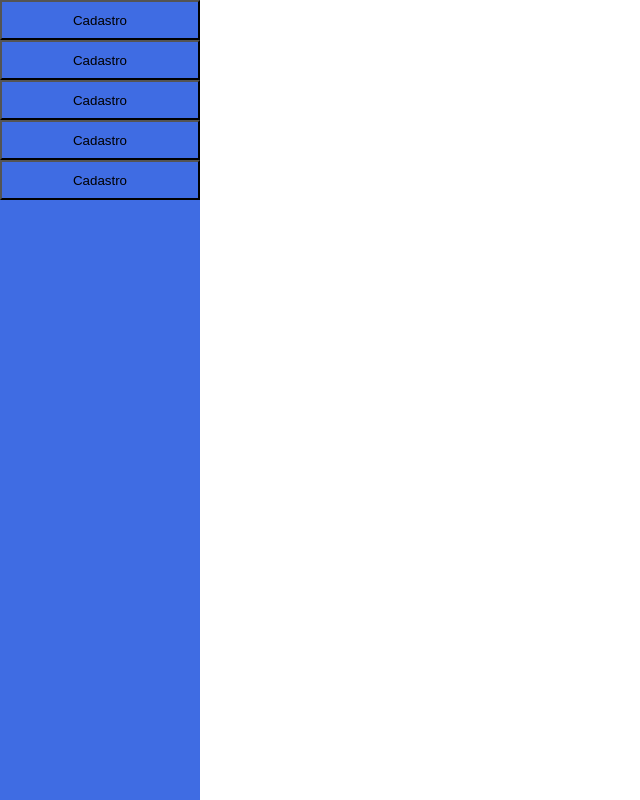
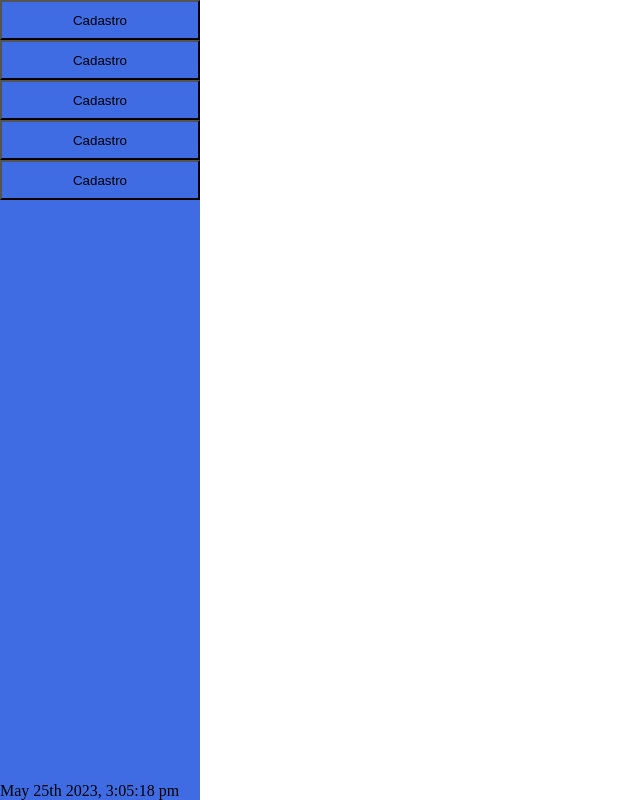
Before and after one commit to rodrigobeckmann/livestock-manager, a website built with Vite: page index.html in a window 1280 px wide. Shown: the whole page, without its empty margins (0-640 px from the left). Built offline with nearby package versions, Linux system fonts and the light colour scheme.

Commit message:
implementando relogio e data

```diff
--- a/index.html
+++ b/index.html
@@ -18,6 +18,9 @@
                 <li><button>Cadastro</button></li>
                 <li><button>Cadastro</button></li>
             </ul>
+            <section id="time">
+               <p id="actual-time"></p>
+            </section>
         </nav>
     </main>
     <script src="src/main.js" type="module"></script>
--- a/package.json
+++ b/package.json
@@ -13,6 +13,7 @@
   "license": "ISC",
   "dependencies": {
     "@trybe/eslint-config-frontend": "^1.11.2",
+    "moment": "^2.29.4",
     "vite": "^4.3.8"
   }
 }
--- a/src/main.js
+++ b/src/main.js
@@ -1 +1,8 @@
 import './style.css';
+import moment from 'moment';
+
+const clock = document.querySelector('#actual-time');
+
+
+
+console.log(clock.innerHTML = moment().format('MMMM Do YYYY, h:mm:ss a'));
--- a/src/style.css
+++ b/src/style.css
@@ -5,6 +5,11 @@
 
 .flex {
     display: flex;
+}
+
+#menu {
+    flex-direction: column;
+    justify-content: space-between;
 }
 
 main ul {
```
Also changed, not shown: 1 other file.
